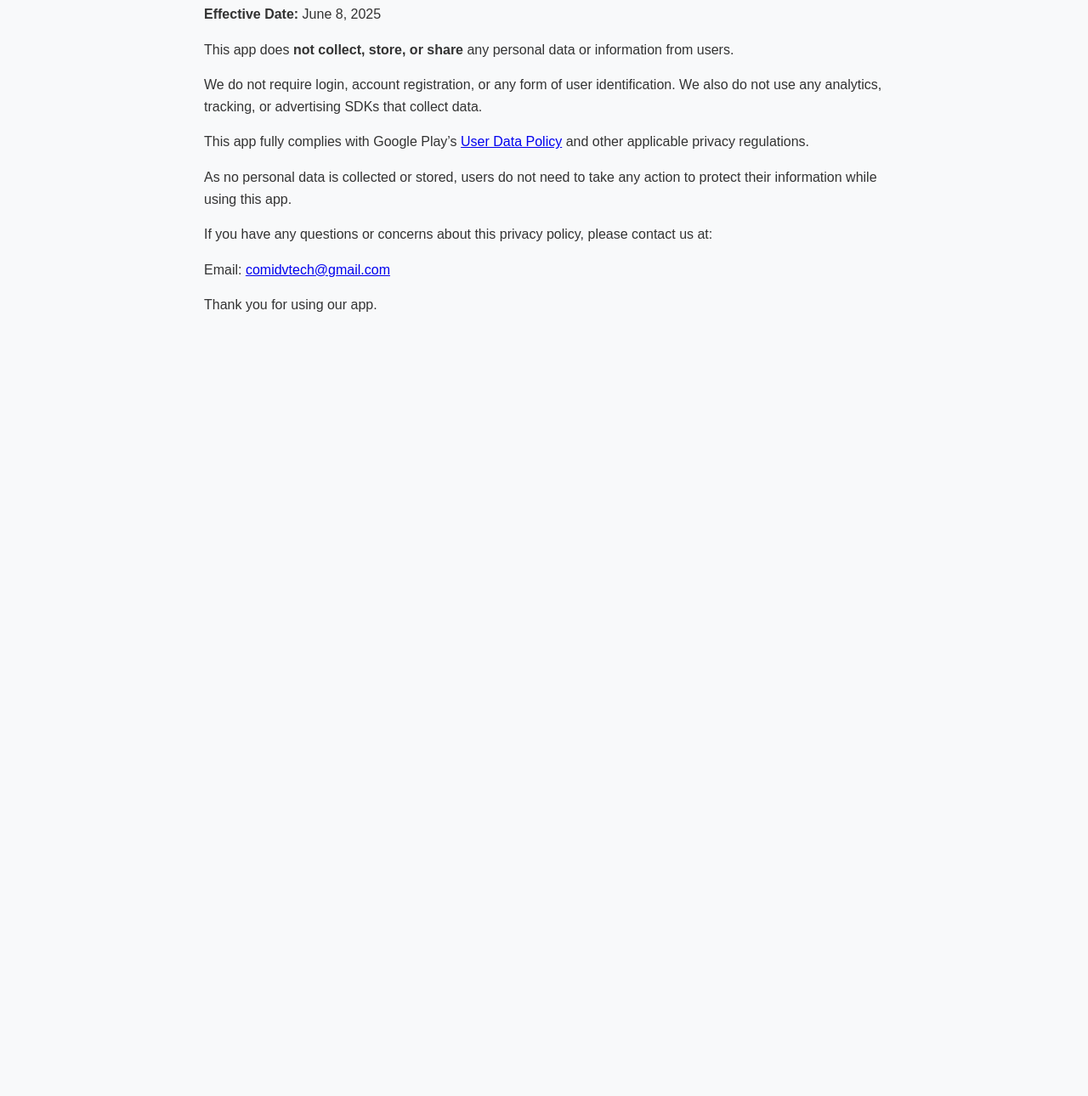
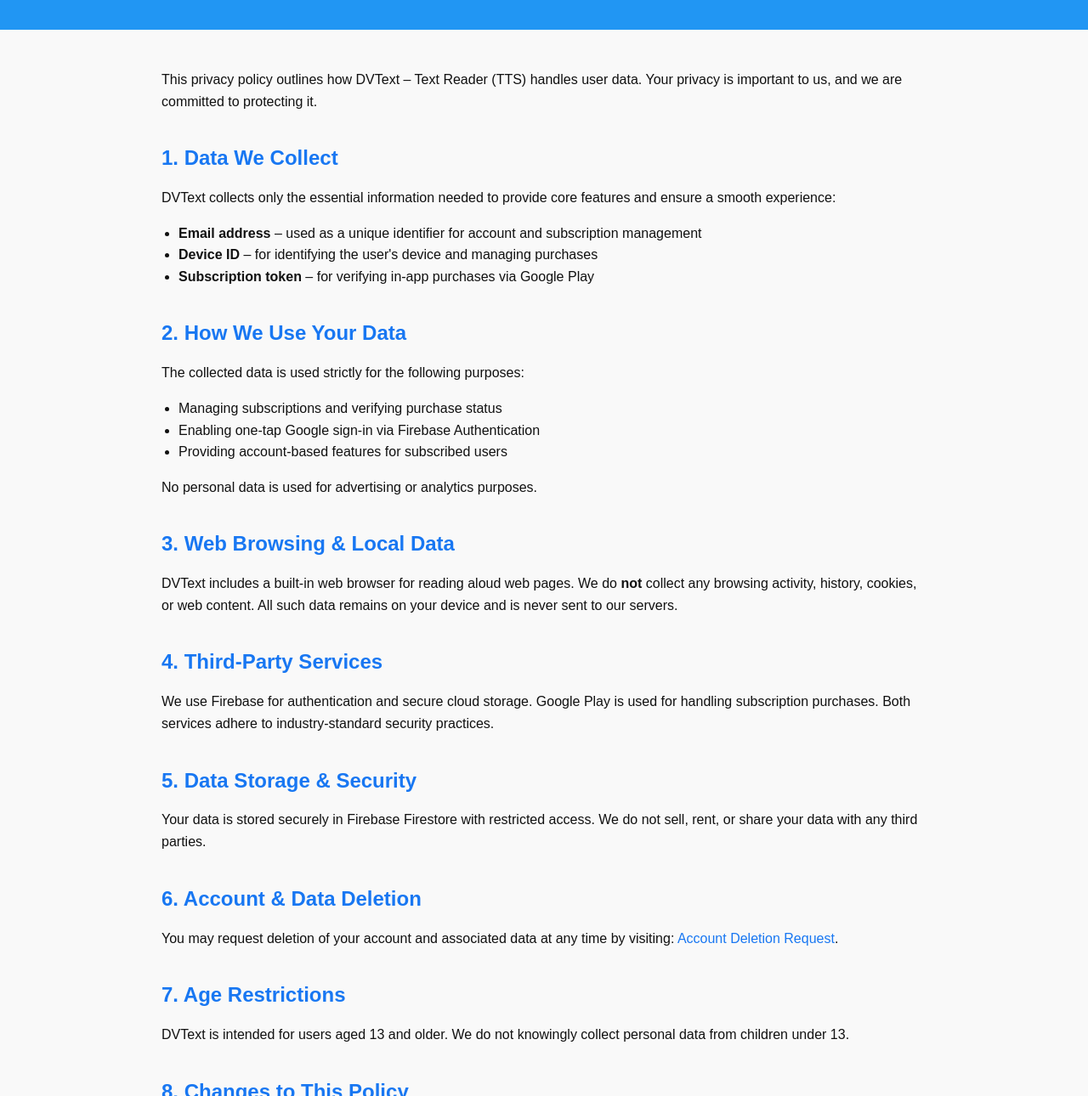
Before and after one commit to comidv/DVText-privacy-policy, a plain HTML site: page index.html in a window 1280 px wide. Shown: the part 110-1400 px from the top of the page at 85% size. Before the commit the page ends 800 px from the top, so only its background shows below. Drawn offline with Linux system fonts and the light colour scheme.

Commit message:
Update index.html

```diff
--- a/index.html
+++ b/index.html
@@ -1,43 +1,148 @@
 <!DOCTYPE html>
 <html lang="en">
   <head>
-  <meta charset="UTF-8">
-  <meta name="viewport" content="width=device-width, initial-scale=1">
-  <title>DVText Privacy Policy</title>
+    <meta charset="UTF-8" />
+    <meta name="viewport" content="width=device-width, initial-scale=1.0" />
+    <title>DVText – Privacy Policy</title>
     <style>
       body {
+        margin: 0;
         font-family: Arial, sans-serif;
+        background-color: #f9f9f9;
+        color: #111;
+      }
+      header {
+        background-color: #2196f3;
+        color: white;
+        padding: 50px 20px;
+        text-align: center;
+      }
+      header h1 {
+        margin: 0;
+        font-size: 2.5rem;
+      }
+      .container {
+        max-width: 900px;
+        margin: 0 auto;
+        padding: 30px 20px;
+      }
+      h2 {
+        color: #1877f2;
+        margin-top: 40px;
+      }
+      p,
+      li {
         line-height: 1.6;
-      max-width: 800px;
-      margin: auto;
+      }
+      ul {
+        padding-left: 20px;
+      }
+      a {
+        color: #1877f2;
+        text-decoration: none;
+      }
+      footer {
+        text-align: center;
         padding: 20px;
-      background-color: #f8f9fa;
+        background-color: #e0e0e0;
+        font-size: 0.9rem;
         color: #333;
-    }
-    h1 {
-      color: #007bff;
       }
     </style>
   </head>
   <body>
+    <header>
+      <h1>DVText – Privacy Policy</h1>
+    </header>
 
-  <h1>Privacy Policy</h1>
+    <div class="container">
+      <p>
+        This privacy policy outlines how DVText – Text Reader (TTS) handles user
+        data. Your privacy is important to us, and we are committed to
+        protecting it.
+      </p>
 
-  <p><strong>Effective Date:</strong> June 8, 2025</p>
+      <h2>1. Data We Collect</h2>
+      <p>
+        DVText collects only the essential information needed to provide core
+        features and ensure a smooth experience:
+      </p>
+      <ul>
+        <li>
+          <strong>Email address</strong> – used as a unique identifier for
+          account and subscription management
+        </li>
+        <li>
+          <strong>Device ID</strong> – for identifying the user's device and
+          managing purchases
+        </li>
+        <li>
+          <strong>Subscription token</strong> – for verifying in-app purchases
+          via Google Play
+        </li>
+      </ul>
 
-  <p>This app does <strong>not collect, store, or share</strong> any personal data or information from users.</p>
+      <h2>2. How We Use Your Data</h2>
+      <p>The collected data is used strictly for the following purposes:</p>
+      <ul>
+        <li>Managing subscriptions and verifying purchase status</li>
+        <li>Enabling one-tap Google sign-in via Firebase Authentication</li>
+        <li>Providing account-based features for subscribed users</li>
+      </ul>
+      <p>No personal data is used for advertising or analytics purposes.</p>
 
-  <p>We do not require login, account registration, or any form of user identification. We also do not use any analytics, tracking, or advertising SDKs that collect data.</p>
+      <h2>3. Web Browsing & Local Data</h2>
+      <p>
+        DVText includes a built-in web browser for reading aloud web pages. We
+        do <strong>not</strong> collect any browsing activity, history, cookies,
+        or web content. All such data remains on your device and is never sent
+        to our servers.
+      </p>
 
-  <p>This app fully complies with Google Play’s <a href="https://support.google.com/googleplay/android-developer/answer/10144311" target="_blank" rel="noopener">User Data Policy</a> and other applicable privacy regulations.</p>
+      <h2>4. Third-Party Services</h2>
+      <p>
+        We use Firebase for authentication and secure cloud storage. Google Play
+        is used for handling subscription purchases. Both services adhere to
+        industry-standard security practices.
+      </p>
 
-  <p>As no personal data is collected or stored, users do not need to take any action to protect their information while using this app.</p>
+      <h2>5. Data Storage & Security</h2>
+      <p>
+        Your data is stored securely in Firebase Firestore with restricted
+        access. We do not sell, rent, or share your data with any third parties.
+      </p>
 
-  <p>If you have any questions or concerns about this privacy policy, please contact us at:</p>
+      <h2>6. Account & Data Deletion</h2>
+      <p>
+        You may request deletion of your account and associated data at any time
+        by visiting:
+        <a
+          href="https://comidv.github.io/DVText-account-deletion-request/"
+          target="_blank"
+          >Account Deletion Request</a
+        >.
+      </p>
 
-  <p>Email: <a href="mailto:comidvtech@gmail.com">comidvtech@gmail.com</a></p>
+      <h2>7. Age Restrictions</h2>
+      <p>
+        DVText is intended for users aged 13 and older. We do not knowingly
+        collect personal data from children under 13.
+      </p>
 
-  <p>Thank you for using our app.</p>
+      <h2>8. Changes to This Policy</h2>
+      <p>
+        We may update this privacy policy from time to time. Any changes will be
+        posted on this page. Continued use of DVText after changes means you
+        accept the updated policy.
+      </p>
 
+      <h2>9. Contact</h2>
+      <p>
+        If you have any questions about this Privacy Policy, please contact us
+        at: <strong>comidvtech@gmail.com</strong>
+      </p>
+    </div>
+
+    <footer>&copy; 2025 DVText. All rights reserved.</footer>
   </body>
 </html>
```
Lines whose indentation alone changed are shown as unchanged.
